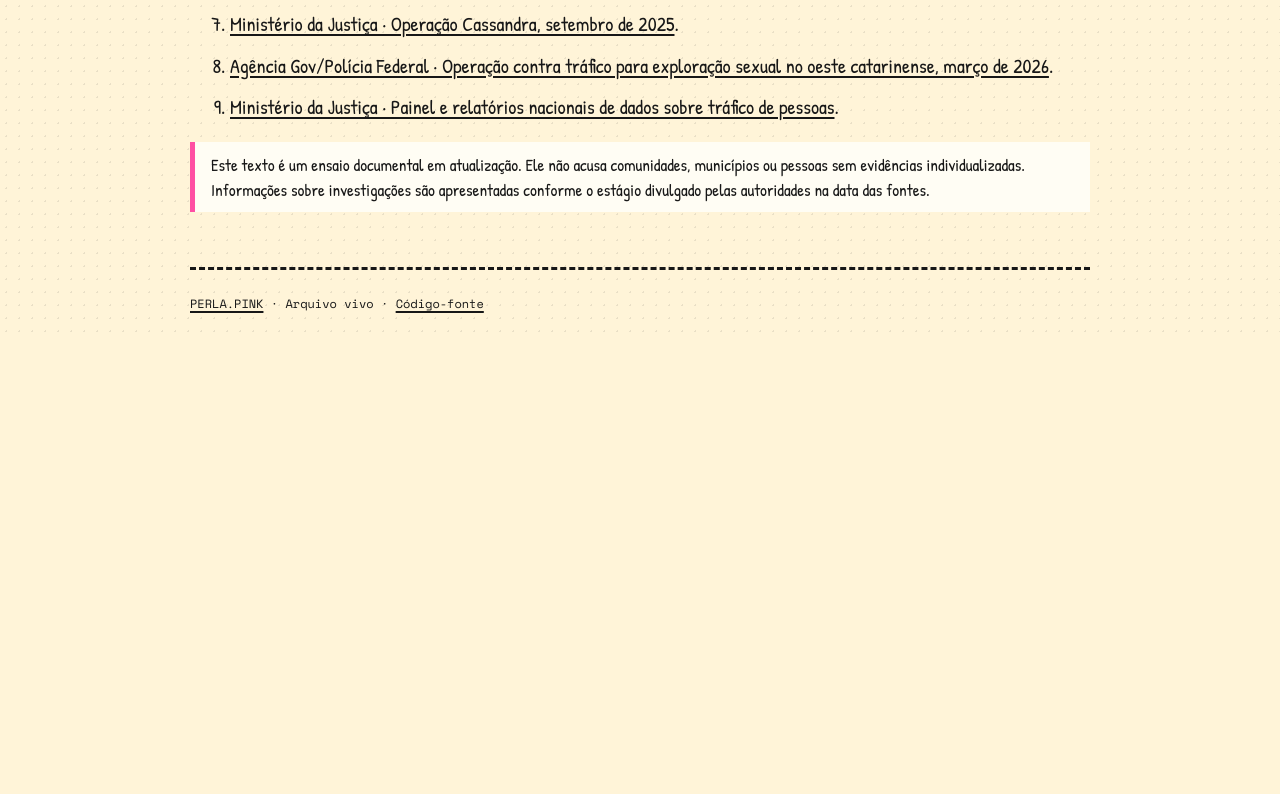
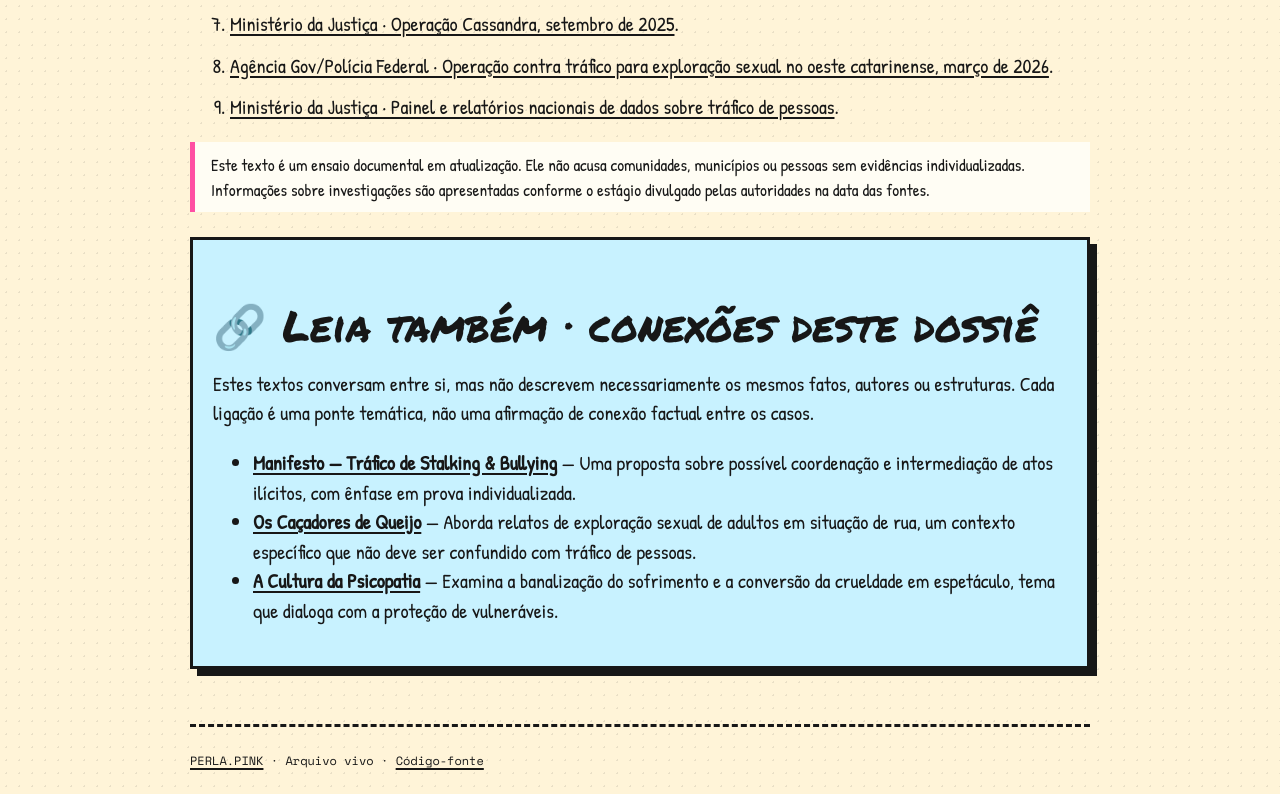
Before and after one commit to danimesq/Perla-pink.github.io, a plain HTML site: page ilhas-sem-epstein.html in a window 1280 px wide. Shown: the part 4563-5357 px from the top of the page. Before the commit the page ends 4900 px from the top, so only its background shows below. Drawn offline with nearby package versions, Linux system fonts and the light colour scheme.

Commit message:
Add reciprocal cross-links between dossier articles

```diff
--- a/ilhas-sem-epstein.html
+++ b/ilhas-sem-epstein.html
@@ -92,6 +92,16 @@ footer{margin:55px auto 0;padding:25px 0;border-top:3px dashed var(--ink);font:1
 <li><a href="https://www.gov.br/mj/pt-br/assuntos/sua-protecao/trafico-de-pessoas/Dados%20e%20estatisticas" target="_blank" rel="noopener">Ministério da Justiça · Painel e relatórios nacionais de dados sobre tráfico de pessoas</a>.</li>
 </ol>
 <p class="note">Este texto é um ensaio documental em atualização. Ele não acusa comunidades, municípios ou pessoas sem evidências individualizadas. Informações sobre investigações são apresentadas conforme o estágio divulgado pelas autoridades na data das fontes.</p>
+
+<section class="panel blue" id="crosslinks-dossie">
+<h2>🔗 Leia também · conexões deste dossiê</h2>
+<p>Estes textos conversam entre si, mas não descrevem necessariamente os mesmos fatos, autores ou estruturas. Cada ligação é uma ponte temática, não uma afirmação de conexão factual entre os casos.</p>
+<ul>
+<li><a href="./manifesto.html"><strong>Manifesto — Tráfico de Stalking & Bullying</strong></a> — Uma proposta sobre possível coordenação e intermediação de atos ilícitos, com ênfase em prova individualizada.</li>
+<li><a href="./cacadores-de-queijo.html"><strong>Os Caçadores de Queijo</strong></a> — Aborda relatos de exploração sexual de adultos em situação de rua, um contexto específico que não deve ser confundido com tráfico de pessoas.</li>
+<li><a href="./cultura-da-psicopatia.html"><strong>A Cultura da Psicopatia</strong></a> — Examina a banalização do sofrimento e a conversão da crueldade em espetáculo, tema que dialoga com a proteção de vulneráveis.</li>
+</ul>
+</section>
 </main>
 <footer><a href="./">PERLA.PINK</a> · Arquivo vivo · <a href="https://github.com/danimesq/Perla-pink.github.io">Código-fonte</a></footer>
 </body>
```
